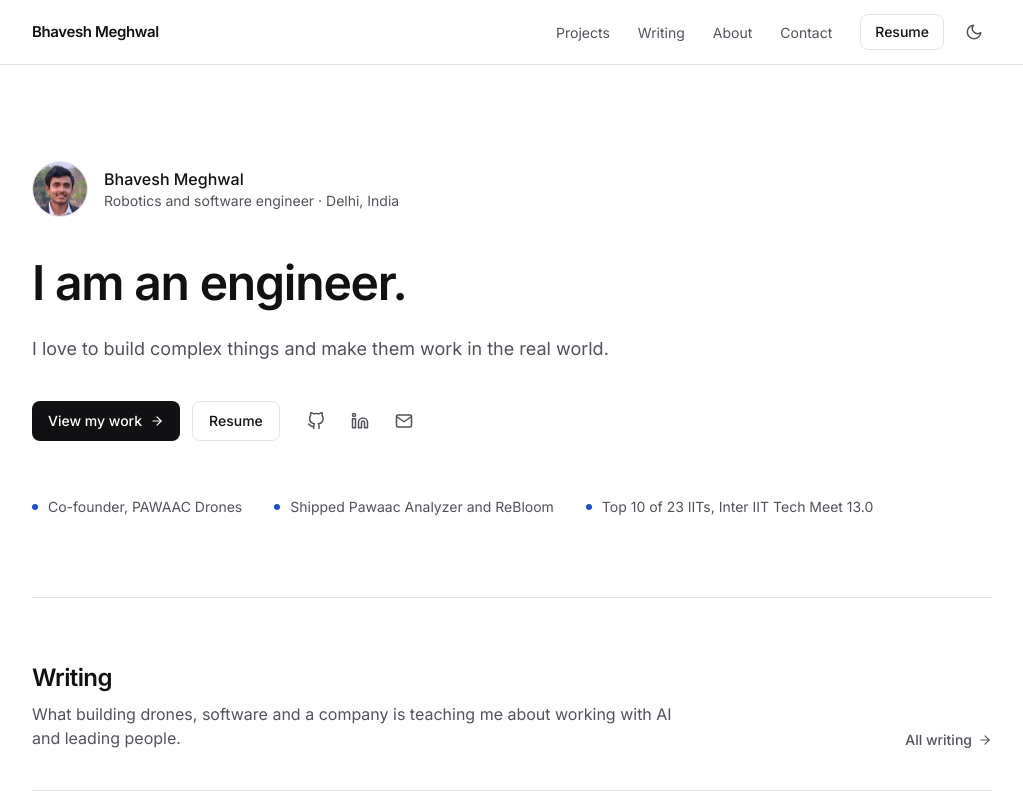
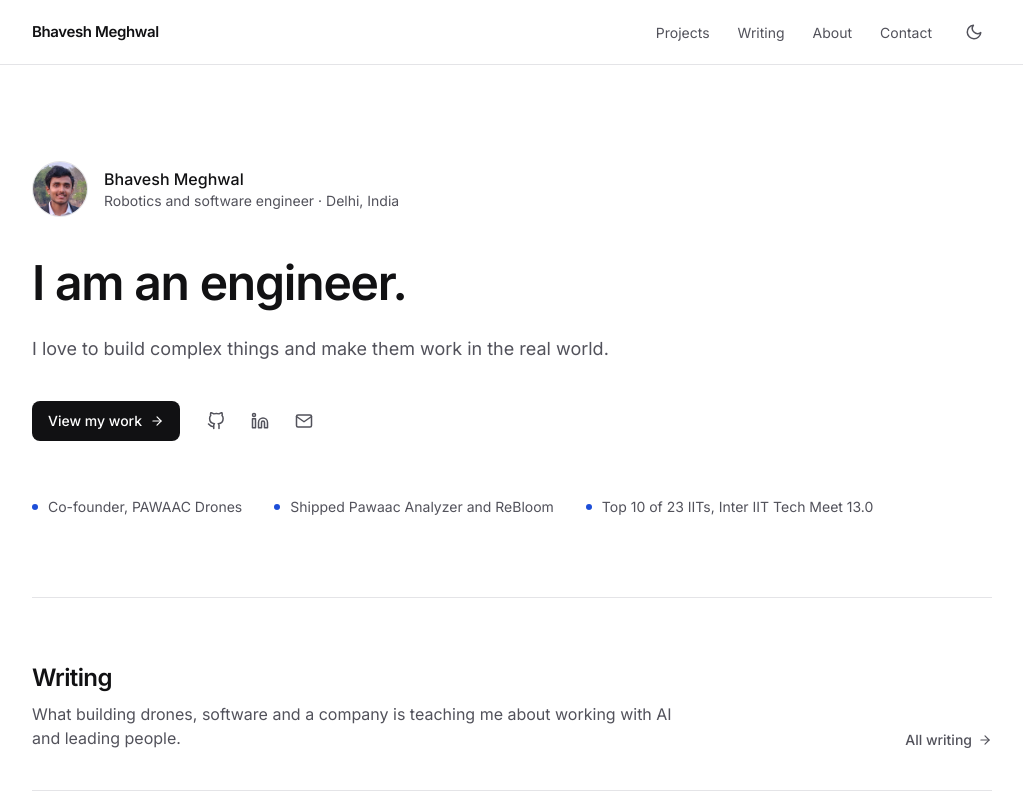
Before and after one commit to Bhaveshmeghwal21/Bhaveshmeghwal21.github.io, a Next.js app: page / in a window 1280 px wide. Shown: the top 800 px of the page, without its empty margins (128-1151 px from the left). Built offline with nearby package versions, Linux system fonts and the light colour scheme.

Commit message:
Remove the Resume links from the nav, mobile menu and hero

```diff
--- a/src/components/SiteNav.tsx
+++ b/src/components/SiteNav.tsx
@@ -48,16 +48,6 @@ export default function SiteNav() {
                 </li>
               )
             })}
-            <li className="ml-3">
-              <a
-                href={site.resumeGeneral}
-                target="_blank"
-                rel="noopener noreferrer"
-                className="btn-secondary h-9 px-3.5"
-              >
-                Resume
-              </a>
-            </li>
           </ul>
 
           <div className="sm:ml-2">
@@ -91,16 +81,6 @@ export default function SiteNav() {
                 </Link>
               </li>
             ))}
-            <li>
-              <a
-                href={site.resumeGeneral}
-                target="_blank"
-                rel="noopener noreferrer"
-                className="block rounded-md py-2.5 text-[15px] text-muted hover:text-fg"
-              >
-                Resume
-              </a>
-            </li>
           </ul>
         </div>
       ) : null}
--- a/src/components/home/Hero.tsx
+++ b/src/components/home/Hero.tsx
@@ -45,15 +45,7 @@ export default function Hero() {
           View my work
           <FiArrowRight aria-hidden />
         </Link>
-        <a
-          href={site.resumeGeneral}
-          target="_blank"
-          rel="noopener noreferrer"
-          className="btn-secondary"
-        >
-          Resume
-        </a>
-        <ul className="-ml-2.5 flex items-center gap-1 sm:ml-1">
+        <ul className="ml-1 flex items-center gap-1">
           {socials.map(({ label, href, icon: Icon }) => (
             <li key={label}>
               <a
--- a/src/content/site.mjs
+++ b/src/content/site.mjs
@@ -13,10 +13,6 @@ export const site = {
   githubHandle: 'Bhaveshmeghwal21',
   linkedin: 'https://www.linkedin.com/in/bm-bhavesh-meghwal/',
   linkedinHandle: 'bm-bhavesh-meghwal',
-  resumeGeneral:
-    'https://drive.google.com/file/d/1T2rq8Seq8IW3hFImXbP0tVzEtr30pn0i/view?usp=sharing',
-  resumeRobotics:
-    'https://drive.google.com/file/d/1DEYtS6IBMPIo-GRl5vmc44XYJhlwiHR-/view?usp=sharing',
 
   headline: 'I am an engineer.',
   heroIntro: 'I love to build complex things and make them work in the real world.',
```
Also changed, not shown: 1 other file (tests, documents, lock files or other folders).
